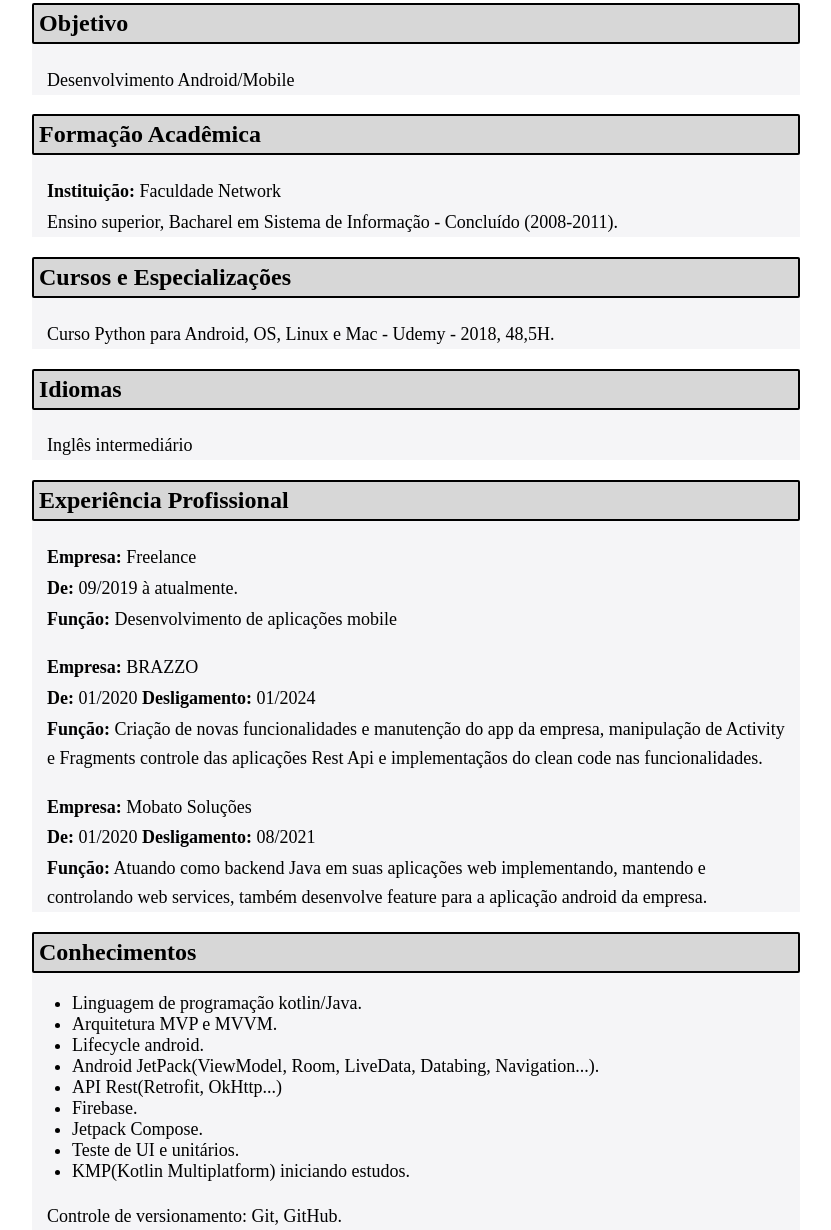
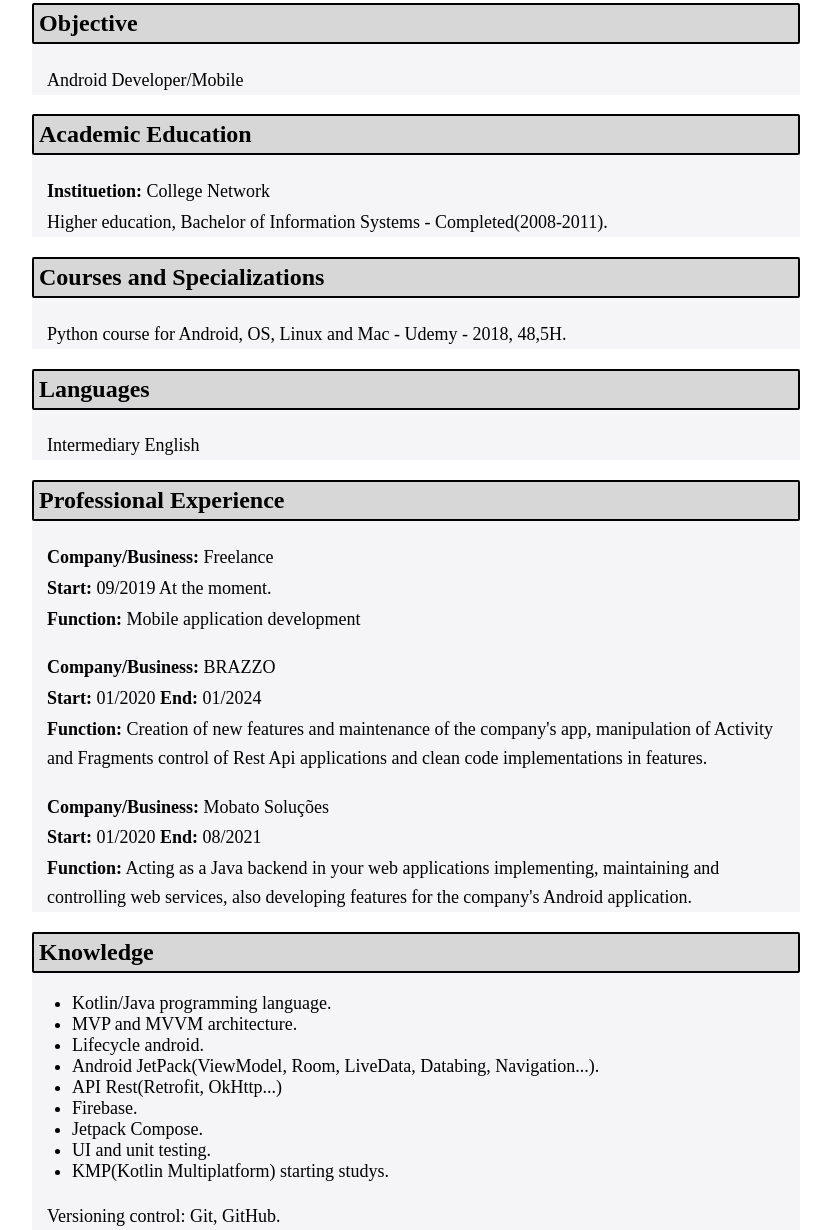
Before and after one commit to rodrigocastanho/curriculum, a plain HTML site: page resume.html in a window 1280 px wide. Shown: the part 401-1631 px from the top of the page, without its empty margins (224-1055 px from the left). Drawn offline with Linux system fonts and the light colour scheme.

Commit message:
Resume made

```diff
--- a/resume.html
+++ b/resume.html
@@ -5,7 +5,7 @@
     <meta charset="UTF-8">
     <meta name="viewport" content="width=device-width, initial-scale=1.0">
     <link type="text/css" rel="stylesheet" href="css/template.css" media="screen,projection" />
-    <title> Currículo Rodrigo Castanho </title>
+    <title> Resume Rodrigo Castanho </title>
 </head>
 
 <body>
@@ -13,10 +13,10 @@
         <h1>Rodrigo Fernando Castanho</h1>
     </header>
     <section class="atributos-cv">
-        <h2>Informações</h2>
-        <p><b>Endereço:</b> Sumaré/SP - Região de Campinas</p>
-        <p><b>E-mail:</b> rodrigo.fcastanho@gmail.com</p>
-        <p><b>Celular:</b> (19)99166-9267
+        <h2>Informations</h2>
+        <p><b>Address:</b> Sumaré/SP - Campinas Region</p>
+        <p><b>Email:</b> rodrigo.fcastanho@gmail.com</p>
+        <p><b>Celphone:</b> (19)99166-9267
             <br><br>
             <b>Midias</b>:
         <p>
@@ -27,63 +27,61 @@
     </section>
 
     <section class="atributos-cv">
-        <h2>Objetivo</h2>
-        <p>Desenvolvimento Android/Mobile</p>
+        <h2>Objective</h2>
+        <p>Android Developer/Mobile</p>
     </section>
 
     <section class="atributos-cv">
-        <h2>Formação Acadêmica</h2>
-        <p><b>Instituição:</b> Faculdade Network </p>
-        <p>Ensino superior, Bacharel em Sistema de Informação - Concluído (2008-2011).</p>
+        <h2>Academic Education</h2>
+        <p><b>Instituetion:</b> College Network </p>
+        <p>Higher education, Bachelor of Information Systems - Completed(2008-2011).</p>
     </section>
 
     <section class="atributos-cv">
-        <h2>Cursos e Especializações</h2>
-        <p>Curso Python para Android, OS, Linux e Mac - Udemy - 2018, 48,5H.</p>
+        <h2>Courses and Specializations</h2>
+        <p>Python course for Android, OS, Linux and Mac - Udemy - 2018, 48,5H.</p>
     </section>
 
     <section class="atributos-cv">
-        <h2>Idiomas</h2>
-        <p>Inglês intermediário</p>
+        <h2>Languages</h2>
+        <p>Intermediary English</p>
     </section>
 
     <section class="atributos-cv">
-        <h2>Experiência Profissional</h2>
+        <h2>Professional Experience</h2>
 
-        <p><b>Empresa: </b>Freelance</p>
-        <p><b>De: </b>09/2019 à atualmente.
-        <p><b>Função:</b> Desenvolvimento de aplicações mobile</p>
+        <p><b>Company/Business: </b>Freelance</p>
+        <p><b>Start: </b>09/2019 At the moment.
+        <p><b>Function:</b> Mobile application development </p>
         <br>
 
-        <p><b>Empresa: </b>BRAZZO</p>
-        <p><b>De: </b>01/2020 <b>Desligamento: </b>01/2024 </p>
-        <p><b>Função:</b> Criação de novas funcionalidades e manutenção do app da empresa,
-            manipulação de Activity e Fragments controle das aplicações Rest Api e
-            implementaçãos do clean code nas funcionalidades.</p>
+        <p><b>Company/Business: </b>BRAZZO</p>
+        <p><b>Start: </b>01/2020 <b>End: </b>01/2024 </p>
+        <p><b>Function:</b> Creation of new features and maintenance of the company's app,
+            manipulation of Activity and Fragments control of Rest Api applications and
+            clean code implementations in features.</p>
         <br>
 
-        <p><b>Empresa: </b>Mobato Soluções</p>
-        <p><b>De: </b>01/2020 <b>Desligamento: </b>08/2021 </p>
-        <p><b>Função:</b> Atuando como backend Java em suas aplicações web implementando,
-            mantendo e controlando web services, também desenvolve feature para a aplicação android da empresa.</p>
+        <p><b>Company/Business: </b>Mobato Soluções</p>
+        <p><b>Start: </b>01/2020 <b>End: </b>08/2021 </p>
+        <p><b>Function:</b> Acting as a Java backend in your web applications implementing,
+            maintaining and controlling web services, also developing features for the company's Android application.</p>
     </section>
 
     <section class="atributos-cv">
-        <h2>Conhecimentos</h2>
+        <h2>Knowledge</h2>
         <ul>
-            <li>Linguagem de programação kotlin/Java.</li>
-            <li>Arquitetura MVP e MVVM.</li>
+            <li>Kotlin/Java programming language.</li>
+            <li>MVP and MVVM architecture.</li>
             <li>Lifecycle android.</li>
             <li>Android JetPack(ViewModel, Room, LiveData, Databing, Navigation...). </li>
             <li>API Rest(Retrofit, OkHttp...)</li>
             <li>Firebase.</li>
             <li>Jetpack Compose. </li>
-            <li>Teste de UI e unitários. </li>
-            <li>KMP(Kotlin Multiplatform) iniciando estudos.</li>
+            <li>UI and unit testing. </li>
+            <li>KMP(Kotlin Multiplatform) starting studys.</li>
         </ul>
-        <p>Controle de versionamento: Git, GitHub.</p>
+        <p>Versioning control: Git, GitHub.</p>
     </section>
-
 </body>
-
 </html>
```
